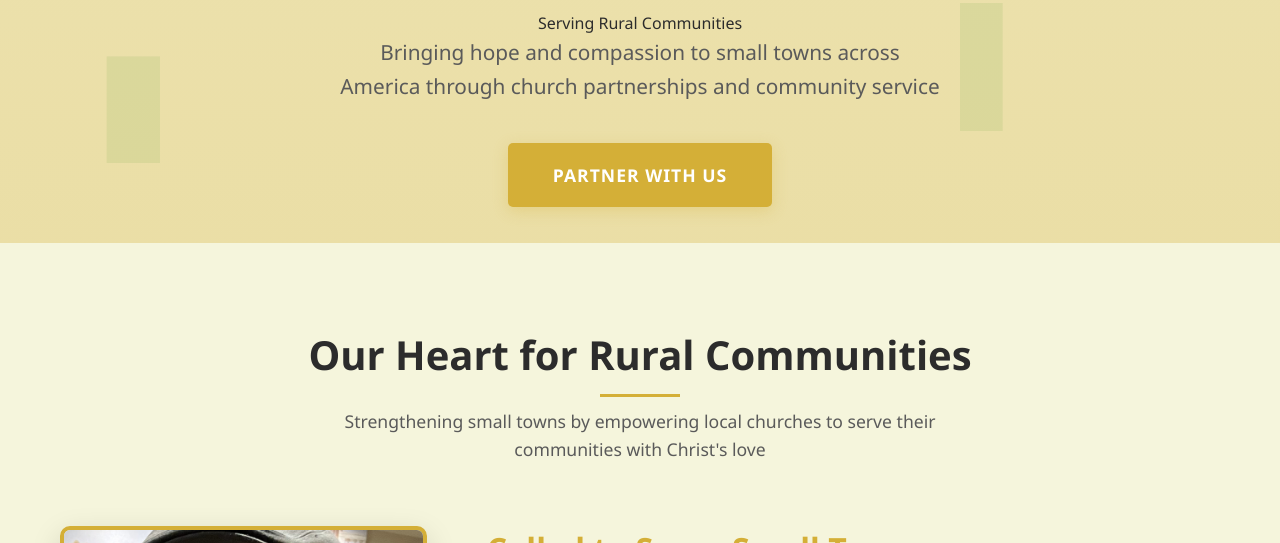
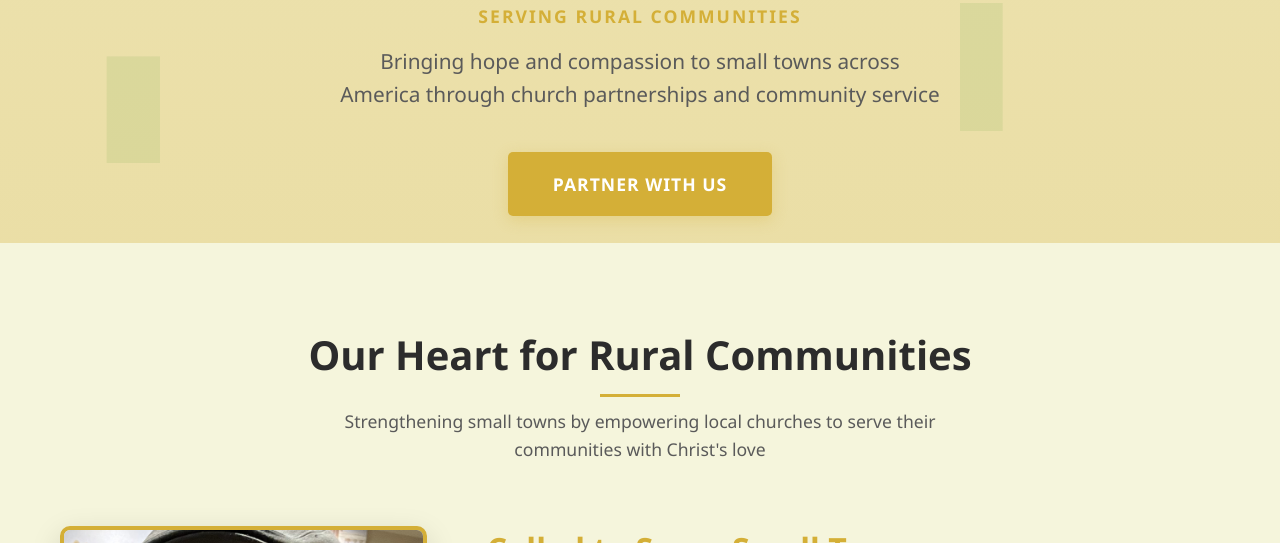
Before and after one commit to marcus7288/dangreen_ministry, a plain HTML site: page index.html in a window 1280 px wide. Shown: the part 557-1100 px from the top of the page. Drawn offline with Linux system fonts and the light colour scheme.

Commit message:
Update index.html

```diff
--- a/index.html
+++ b/index.html
@@ -606,7 +606,7 @@
                 </div>
 
                 <h1>Dan & Cindy Green</h1>
-                <div class="hero-title">Serving Rural Communities</div>
+                <div class="hero-subtitle">Serving Rural Communities</div>
                 <p>Bringing hope and compassion to small towns across America through church partnerships and community service</p>
                 <a href="#support" class="cta-button">Partner With Us</a>
             </div>
```
